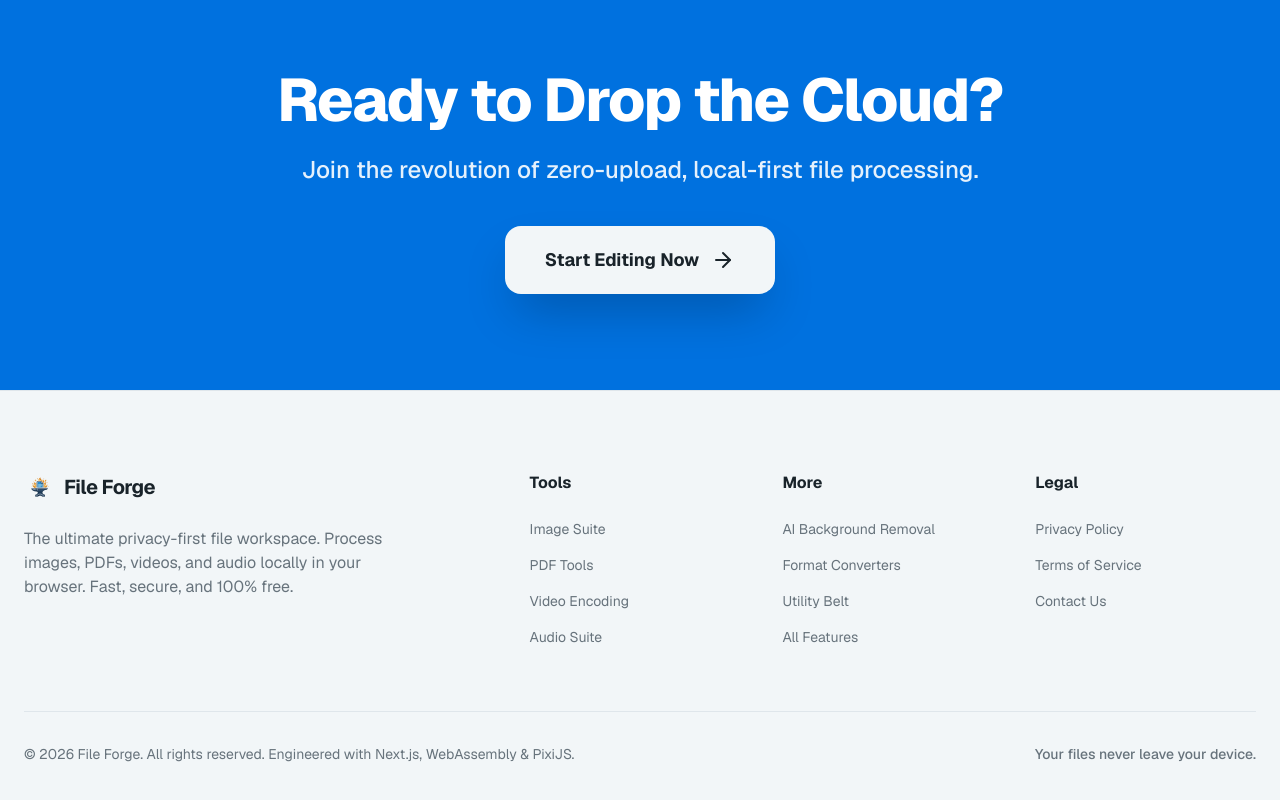
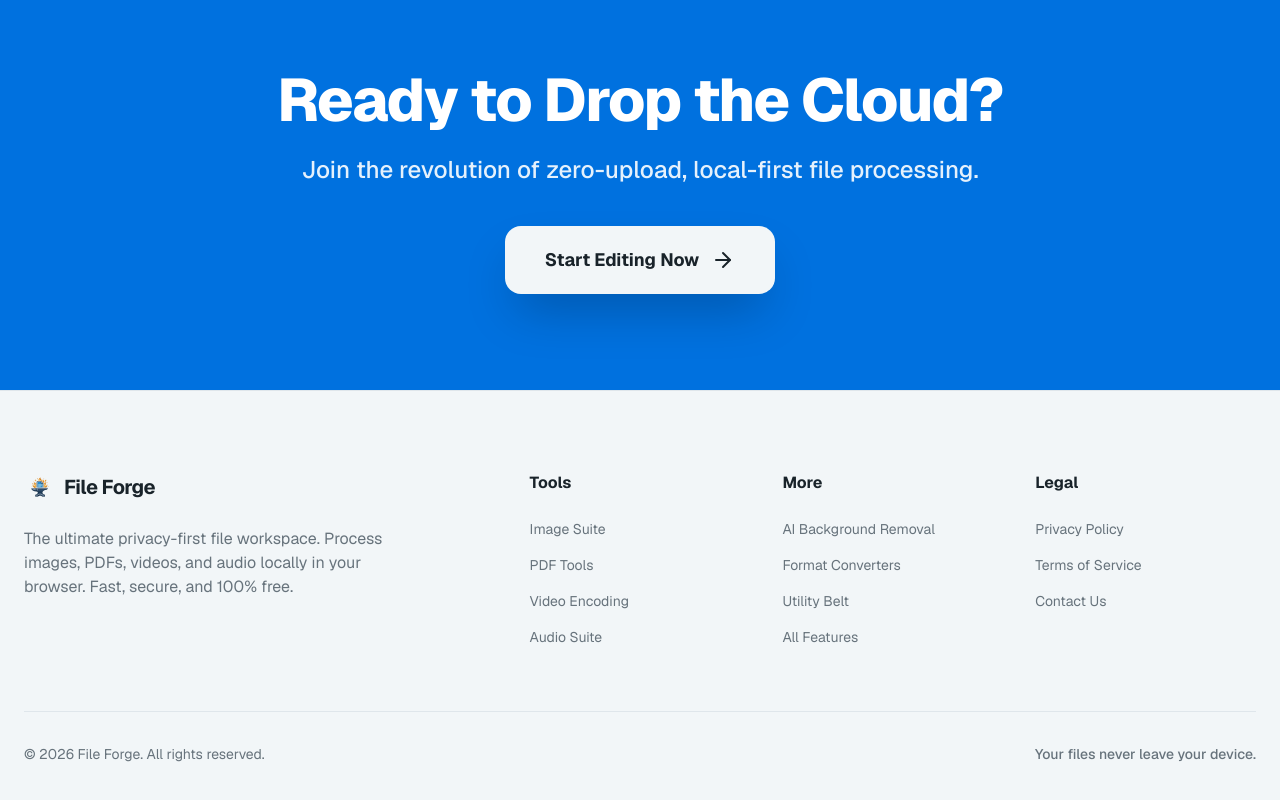
Before and after one commit to mdasifj625/fileforge, a Next.js app: page / in a window 1280 px wide. Shown: the part 6515-7315 px from the top of the page. Built offline with nearby package versions, Linux system fonts and the light colour scheme.

Commit message:
fix(ui): shorten footer copyright text

```diff
--- a/src/components/Footer.tsx
+++ b/src/components/Footer.tsx
@@ -136,7 +136,6 @@ export default function Footer() {
         <div className="pt-8 border-t border-panel-border flex flex-col md:flex-row items-center justify-between gap-4">
           <p className="text-sm text-muted-foreground">
             &copy; {new Date().getFullYear()} File Forge. All rights reserved.
-            Engineered with Next.js, WebAssembly & PixiJS.
           </p>
           <div className="flex gap-4 text-muted-foreground text-sm font-medium">
             <span>Your files never leave your device.</span>
```
